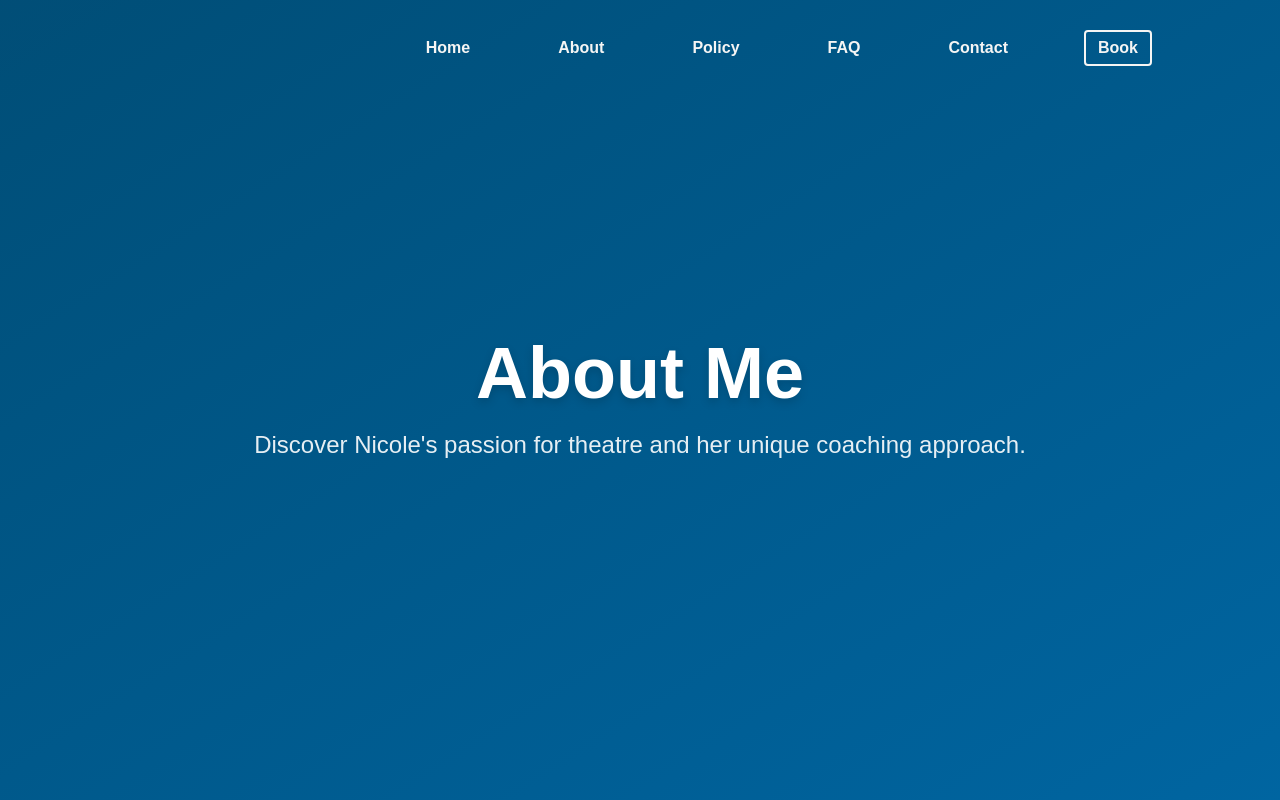
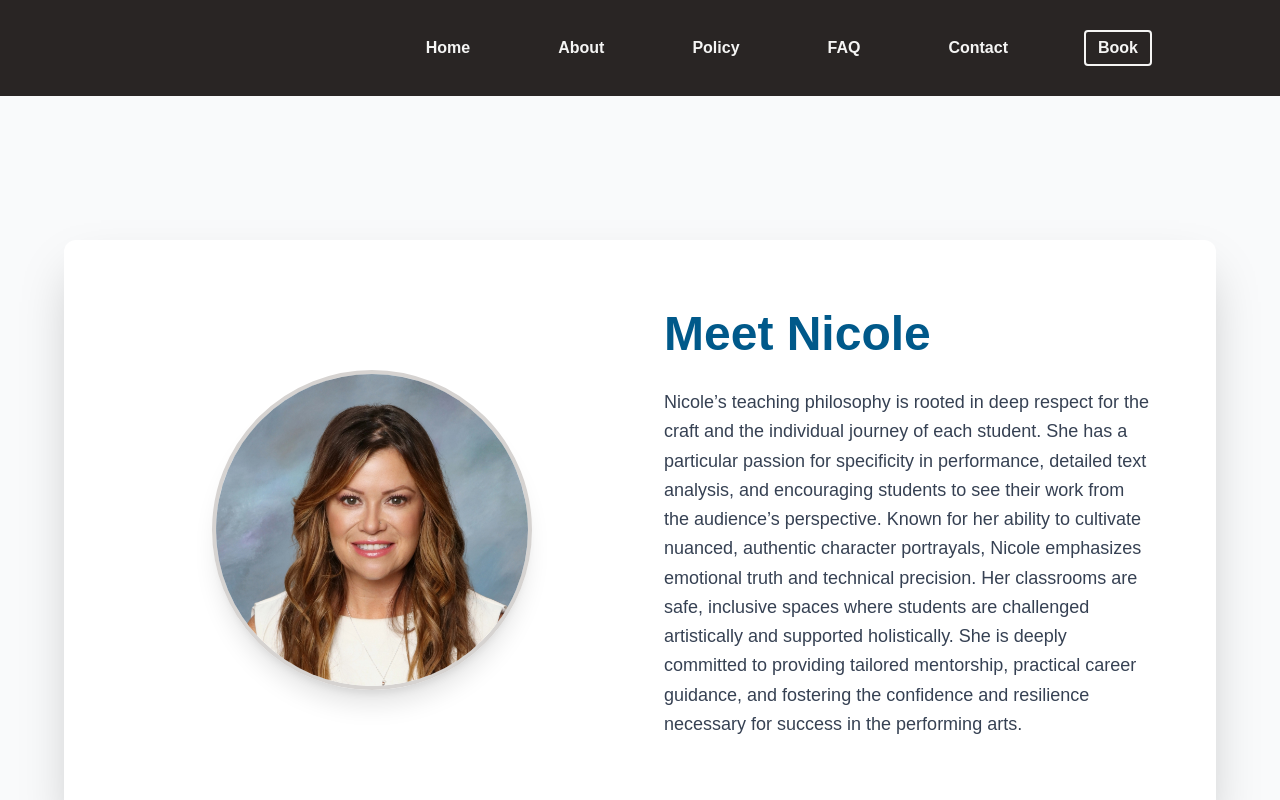
Before and after one commit to kalandjl/acting-tutor-service, a Next.js app: page /about in a window 1280 px wide. Shown: the top 800 px of the page. Built offline with nearby package versions, Linux system fonts and the light colour scheme.

Commit message:
removed about page hero

```diff
--- a/app/about/page.tsx
+++ b/app/about/page.tsx
@@ -13,29 +13,16 @@ const Home = () => {
 
   return (
     <>
-    <Layout>
+    <Layout navColor='stone-800'>
         <div className="font-sans text-gray-800">
 
-        {/* Section 1: Hero - About Us Title */}
-        {/* Designed to sit below a sky-800 navigation bar. */}
-        {/* Adjust pt-24 if your actual navigation bar height differs. */}
-        <section className="min-h-screen bg-sky-800 text-white flex flex-col items-center justify-center p-4 relative overflow-hidden">
-            {/* Optional: Subtle background pattern or gradient for more depth */}
-            <div className="absolute inset-0 bg-gradient-to-br from-sky-900 to-sky-700 opacity-75"></div>
-            <div className="text-center max-w-4xl relative z-10">
-            <h1 className="text-5xl md:text-7xl font-extrabold mb-4 drop-shadow-lg">
-                About Me
-            </h1>
-            <p className="text-xl md:text-2xl font-light opacity-90 leading-relaxed">
-                Discover Nicole's passion for theatre and her unique coaching approach.
-            </p>
-            </div>
-            <ActionArrow />
-        </section>
 
-        {/* Section 2: Meet Nicole - Bio with Headshot */}
-        <section className="min-h-screen bg-gray-50 flex flex-col items-center justify-center py-16 px-4 md:px-8">
-            <div className="max-w-6xl w-full grid bg-white shadow-2xl rounded-xl p-8 md:p-12 lg:p-16 transform transition-all duration-500 hover:scale-[1.01]">
+
+        {/* Section 1: Meet Nicole - Bio with Headshot */}
+        <section className="min-h-screen bg-gray-50 h-screen py-16 px-4 md:px-8">
+
+            <div className="h-full pt-20 pb-50 grid place-items-center">
+                <div className="max-w-6xl w-full h-full grid bg-white shadow-2xl rounded-xl p-8 md:p-12 lg:p-16 transform transition-all duration-500 hover:scale-[1.01]">
 
                     <div className='grid grid-cols-1 md:grid-cols-2 gap-12 items-center'>
                         {/* Headshot Placeholder */}
@@ -59,9 +46,11 @@ const Home = () => {
 
                     </div>
                 </div>
+            </div>
+
         </section>
 
-        {/* Section 3: Coaching Sessions */}
+        {/* Section 2: Coaching Sessions */}
         <section className="min-h-screen bg-gray-900 text-white flex flex-col items-center justify-center py-16 px-4 md:px-8">
             <div className="max-w-5xl w-full text-center bg-gray-800 bg-opacity-80 backdrop-blur-sm rounded-xl shadow-2xl p-8 md:p-12 lg:p-16 border border-gray-700 transform transition-all duration-500 hover:scale-[1.01]">
             <h2 className="text-4xl md:text-5xl font-bold mb-8 leading-tight">
@@ -92,7 +81,7 @@ Nicole will either work with your audition side/speech/monologue or she will per
             </div>
         </section>
 
-        {/* Section 4: FAQ */}
+        {/* Section 3: FAQ */}
         <section className="min-h-screen bg-gray-100 flex flex-col items-center justify-center py-16 px-4 md:px-8">
             <div className="max-w-5xl w-full">
             <h2 className="text-4xl md:text-5xl font-bold text-center text-sky-800 mb-12 leading-tight">
@@ -150,7 +139,7 @@ Nicole will either work with your audition side/speech/monologue or she will per
             </div>
         </section>
 
-        {/* Section 5: Call to Action */}
+        {/* Section 4: Call to Action */}
         <section className="min-h-screen bg-sky-800 text-white flex flex-col items-center justify-center py-16 px-4 md:px-8">
             <div className="text-center max-w-4xl">
             <h2 className="text-4xl md:text-6xl font-bold mb-8 drop-shadow-lg leading-tight">
--- a/components/PricingSection/PricingSection.tsx
+++ b/components/PricingSection/PricingSection.tsx
@@ -16,7 +16,7 @@ const PricingSection: FC<Props> = (props) => {
                 <div className="grid grid-cols-1 md:grid-cols-2 gap-8">
                 <div className="bg-stone-800 p-8 rounded-2xl shadow-lg border border-sky-800">
                     <h3 className="text-2xl font-semibold text-white mb-2">First Session</h3>
-                    <p className="text-4xl font-bold text-sky-800 mb-4">$75<span className="text-base text-white">/hr</span></p>
+                    <p className="text-4xl font-bold text-sky-800 mb-4">$80<span className="text-base text-white">/hr</span></p>
                     <p className="text-stone-300">Introductory rate to tailor your goals, style, and performance approach.</p>
                 </div>
 
```
Lines whose indentation alone changed are shown as unchanged.
